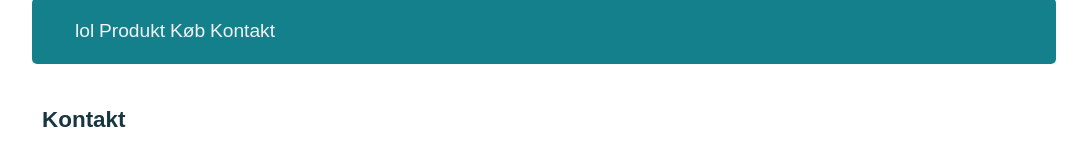
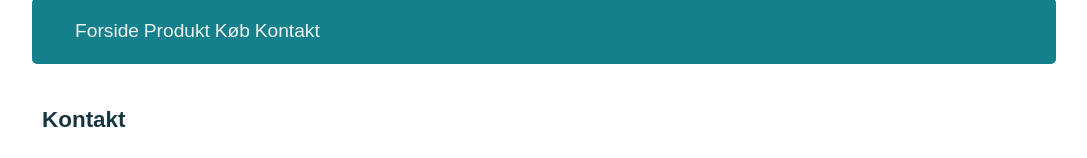
Before and after one commit to emil9442/bottleup, a plain HTML site: page Desktop/bottleup/kontakt.html in a window 1280 px wide. Shown: the top 158 px of the page, without its empty margins (96-1183 px from the left). Drawn offline with Linux system fonts and the light colour scheme; a web font is replaced by a local one.

Commit message:
tilbage til orginal

```diff
--- a/Desktop/bottleup/kontakt.html
+++ b/Desktop/bottleup/kontakt.html
@@ -17,7 +17,7 @@
 
                 <nav class="main-nav">
                         <ul>
-                            <li><a href="index.html">lol</a></li>
+                            <li><a href="index.html">Forside</a></li>
                             <li><a href="produkt.html">Produkt</a></li>
                             <li><a href="kob.html">Køb</a></li>
                             <li><a href="kontakt.html">Kontakt</a></li>
```
